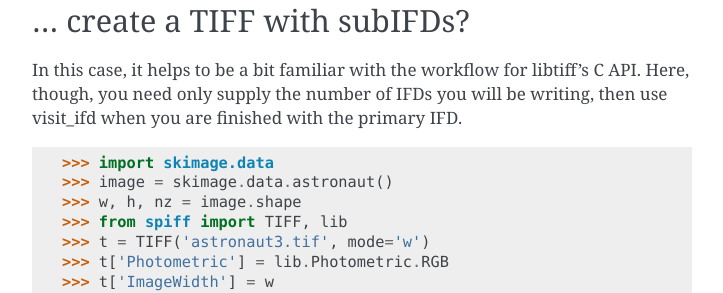
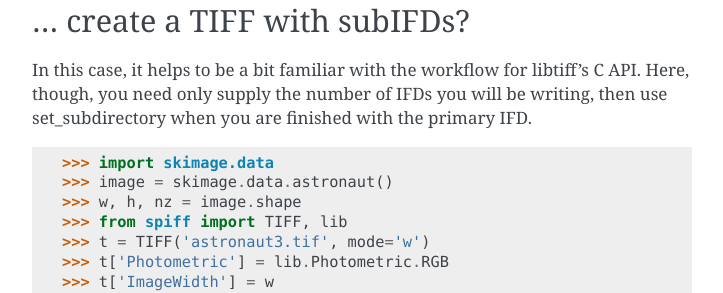
Before and after one commit to quintusdias/redesigned-bassoon, a Sphinx documentation site: the page built from docs/source/how_do_i.rst, in a window 1280 px wide and 900 px high, scrolled down 2320 px. Shown: the part 202-495 px from the top of the window, without its empty margins (388-1111 px from the left). Built offline with Sphinx 7.4.7, drawn with Linux system fonts in a browser that asks for light colours; some of the changed text lies outside the part shown.

Commit message:
Replace visit_ifd with set_subdirectory

```diff
--- a/docs/source/how_do_i.rst
+++ b/docs/source/how_do_i.rst
@@ -120,7 +120,7 @@
 ===============================
 In this case, it helps to be a bit familiar with the workflow for
 libtiff's C API.  Here, though, you need only supply the number of
-IFDs you will be writing, then use visit_ifd when you are finished
+IFDs you will be writing, then use set_subdirectory when you are finished
 with the primary IFD.
 
     >>> import skimage.data
@@ -200,9 +200,9 @@
       Planar Configuration: single image plane
       SubIFD Offsets: 1528596 1578110
 
-We can reach each subIFD with the visit method.
+We can reach each subIFD with the set_subdirectory method.
 
-    >>> t.visit_ifd(t['SubIFDs'][1])
+    >>> t.set_subdirectory(t['SubIFDs'][1])
     >>> t
     TIFF Directory at offset 0x18147e (1578110)
       Image Width: 512 Image Length: 512
```
